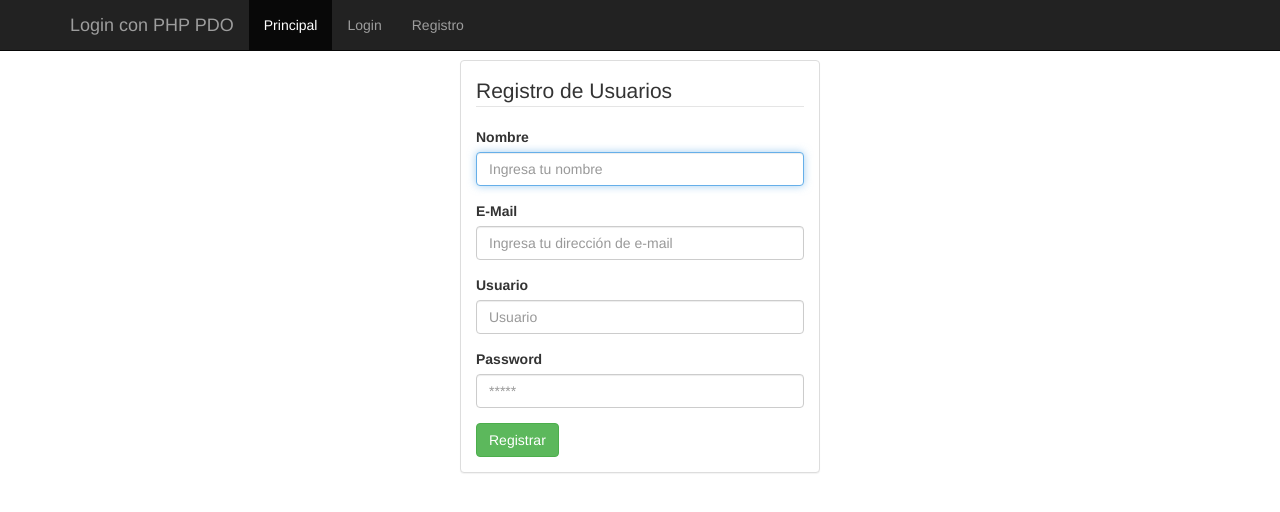
After one commit to Klvst3r/loginPDO, a PHP site: page /vista/registro.php in a window 1280 px wide. The commit adds this page. Shown: the top 512 px of the page. Run offline with PHP 8.4, Linux system fonts and the light colour scheme; some libraries are stand-ins or nearby versions.

Commit message:
Preparación del formulario y clase del registro de usuarios

```diff
--- /dev/null
+++ b/vista/registro.php
@@ -0,0 +1,47 @@
+<?php include 'partials/head.php'; ?>
+<?php include 'partials/menu.php'; ?>
+
+
+
+<div class="container">
+
+	<div class="starter-template">
+		<br/>
+		<br/>
+		<br/>
+		<div class="row">
+			<div class="col-md-4 col-md-offset-4">
+				<div class="panel panel-default">
+					<div class="panel-body">
+						<form action="registroCode.php" method="POST" role="form">
+							<legend>Registro de Usuarios</legend>
+							<div class="form-group">
+								<label for="nombre">Nombre</label>
+								<input type="text" name="txtNombre" class="form-control" id="nombre" autofocus required placeholder="Ingresa tu nombre">
+							</div>
+							<div class="form-group">
+								<label for="email">E-Mail</label>
+								<input type="text" name="txtEmail" class="form-control" id="email" required placeholder="Ingresa tu dirección de e-mail">
+							</div>
+							<div class="form-group">
+								<label for="usuario">Usuario</label>
+								<input type="text" name="txtUsuario" class="form-control" id="usuario" autofocus required placeholder="Usuario">
+							</div>
+							<div class="form-group">
+								<label for="password">Password</label>
+								<input type="password" name="txtPassword" class="form-control" id="password" required placeholder="*****">
+							</div>
+
+
+							<button type="submit" class="btn btn-success">Registrar</button>
+						</form>
+					</div>
+				</div>
+			</div>
+		</div>
+		</div>
+	</div>
+
+</div><!-- /.container -->
+
+<?php include 'partials/footer.php'; ?>
```
Also changed, not shown: datos/UsuarioDAO.php (+44 -2 lines), README.md, vista/registroCode.php (added).
